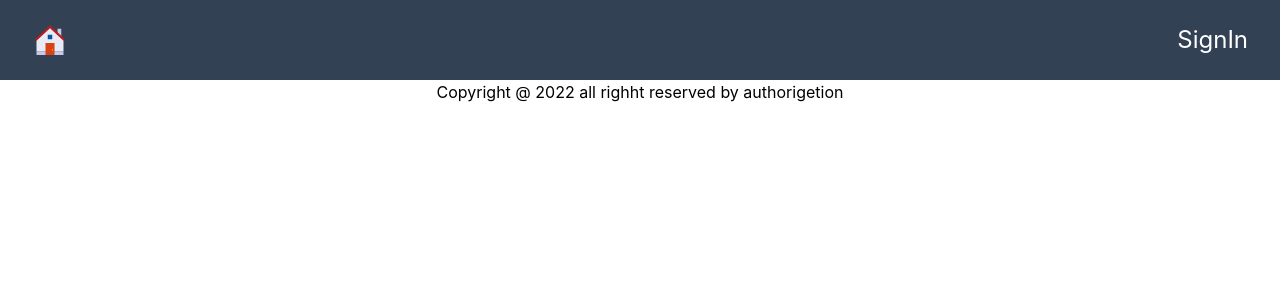
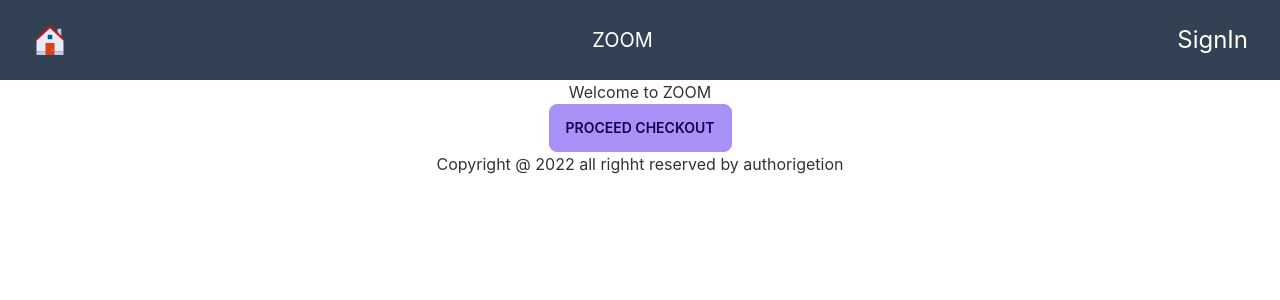
Before and after one commit to nagimuddin/Sign-In, a React (Create React App) app: page /zoom in a window 1280 px wide. Shown: the top 300 px of the page. Built offline with nearby package versions, Linux system fonts and the light colour scheme; no server answers.

Commit message:
create reuirauth zoom and redirecting route

```diff
--- a/package.json
+++ b/package.json
@@ -7,6 +7,7 @@
     "@testing-library/jest-dom": "^5.16.4",
     "@testing-library/react": "^13.3.0",
     "@testing-library/user-event": "^13.5.0",
+    "daisyui": "^2.20.0",
     "firebase": "^9.9.1",
     "react": "^18.2.0",
     "react-dom": "^18.2.0",
--- a/src/App.js
+++ b/src/App.js
@@ -1,10 +1,13 @@
 import './App.css';
 import { Routes,Route } from "react-router-dom";
 import Home from './Page/Home';
-import SignIn from './Page/SignIn';
 import Header from './Shared/Header';
 import Footer from './Shared/Footer';
-import SignUp from './Page/SignUp';
+import SignUp from './Page/Login/SignUp';
+import SignIn from './Page/Login/SignIn';
+import CheckOut from './Page/CheckOut/CheckOut';
+import RequireAuth from './Page/Login/RequireAuth';
+import Zoom from './Page/Zoom/Zoom';
 
 function App() {
   return (
@@ -12,8 +15,14 @@
       <Header></Header>
       <Routes>
       <Route path="/" element={<Home></Home>}></Route>
+      <Route path="/zoom" element={<Zoom></Zoom>}></Route>
       <Route path="/sign-in" element={<SignIn></SignIn>}></Route>
       <Route path="/sign-up" element={<SignUp></SignUp>}></Route>
+      <Route path="/check-out" element={
+      <RequireAuth>
+        <CheckOut></CheckOut>
+      </RequireAuth>
+      }></Route>
       </Routes>
       <Footer></Footer>
       </div>
--- /dev/null
+++ b/src/Page/CheckOut/CheckOut.js
@@ -0,0 +1,11 @@
+import React from 'react';
+
+function CheckOut() {
+  return (
+    <div>
+      <h1>Please Checkout Your Visiting</h1>
+    </div>
+  );
+}
+
+export default CheckOut;
--- a/src/Page/Home.js
+++ b/src/Page/Home.js
@@ -1,11 +1,11 @@
 import React from 'react'
 import { Button } from "@material-tailwind/react";
+import { Link } from 'react-router-dom';
 
 function Home() {
     return (
         <div>
             <h1>Welcom to Home</h1>
-            <Button>Button</Button>
         </div>
     )
 }
--- a/src/Page/Login/RequireAuth.js
+++ b/src/Page/Login/RequireAuth.js
@@ -3,12 +3,12 @@
 import { Navigate, useLocation } from "react-router-dom";
 import auth from "../../firebase";
 
-function RequireAuth({ children }) {
+function RequireAuth({ Children }) {
   const [user] = useAuthState(auth);
   const location = useLocation();
 
   if (!user) {
-    return <Navigate to="/login" state={{ from: location }} replace />;
+    return <Navigate to="/sign-in" state={{ from: location }} replace />;
   }
   return Children;
 }
--- a/src/Page/Login/SignIn.js
+++ b/src/Page/Login/SignIn.js
@@ -1,4 +1,4 @@
-import { Link, useNavigate } from "react-router-dom";
+import { Link, useLocation, useNavigate } from "react-router-dom";
 import { FcGoogle } from "react-icons/fc";
 import { BsGithub, BsFacebook } from "react-icons/bs";
 import { FaChevronLeft } from "react-icons/fa";
@@ -19,6 +19,10 @@
 
   const navigate = useNavigate();
 
+  const location = useLocation();
+
+  const from = location.state?.from?.pathname || '/';
+
   const handelSubmit = (event) => {
     event.preventDefault();
 
@@ -29,7 +33,7 @@
   };
 
   if (user) {
-    navigate("/");
+    navigate(from, {replace: true});
   }
 
   return (
--- /dev/null
+++ b/src/Page/Zoom/Zoom.js
@@ -0,0 +1,15 @@
+import React from "react";
+import { Link } from "react-router-dom";
+
+function Zoom() {
+  return (
+    <div className="text-center">
+      <h1>Welcome to ZOOM</h1>
+      <Link to="/check-out">
+        <button className="btn btn-primary">Proceed Checkout</button>
+      </Link>
+    </div>
+  );
+}
+
+export default Zoom;
--- a/src/Shared/Header.js
+++ b/src/Shared/Header.js
@@ -1,14 +1,38 @@
-import React from 'react';
+import React from "react";
 import { Link } from "react-router-dom";
 import { FcHome } from "react-icons/fc";
+import { useAuthState } from "react-firebase-hooks/auth";
+import auth from "../firebase";
+import { signOut } from "firebase/auth";
 
 const Header = () => {
+  const [user] = useAuthState(auth);
+
+  const handleSignOut = () => {
+    signOut(auth);
+  }
+
   return (
-    <nav className='h-20 bg-slate-700 text-white flex items-center justify-between'>
-        <Link to='/' className='pl-8'><FcHome className='text-4xl'/></Link>
-        <Link to="/sign-in"><p className='hover:italic text-2xl pr-8'>SignIn</p></Link>
+    <nav className="h-20 bg-slate-700 text-white flex items-center justify-between">
+      <Link to="/" className="pl-8">
+        <FcHome className="text-4xl" />
+      </Link>
+      <Link to="/zoom" className="pl-8">
+        <p className="hover:italic text-xl pr-8">ZOOM</p>
+      </Link>
+
+      {
+        user ?
+        <Link to="/sign-in" onClick={handleSignOut}>
+        <p className="hover:italic text-2xl pr-8">SignOut</p>
+      </Link>
+        :
+        <Link to="/sign-in">
+        <p className="hover:italic text-2xl pr-8">SignIn</p>
+      </Link>
+      }
     </nav>
   );
-}
+};
 
 export default Header;
--- a/tailwind.config.js
+++ b/tailwind.config.js
@@ -4,5 +4,20 @@
   theme: {
     extend: {},
   },
-  plugins: [],
+  daisyui: {
+    themes: [
+      {
+        mytheme: {
+          primary: "#a991f7",
+          secondary: "#f6d860",
+          accent: "#37cdbe",
+          neutral: "#3d4451",
+          "base-100": "#ffffff",
+        },
+      },
+      "dark",
+      "cupcake",
+    ],
+  },
+  plugins: [require("daisyui")],
 }
```
Also changed, not shown: src/Context/AuthContext.js (deleted, +0 -38 lines), 1 other file (tests, documents, lock files or other folders).
